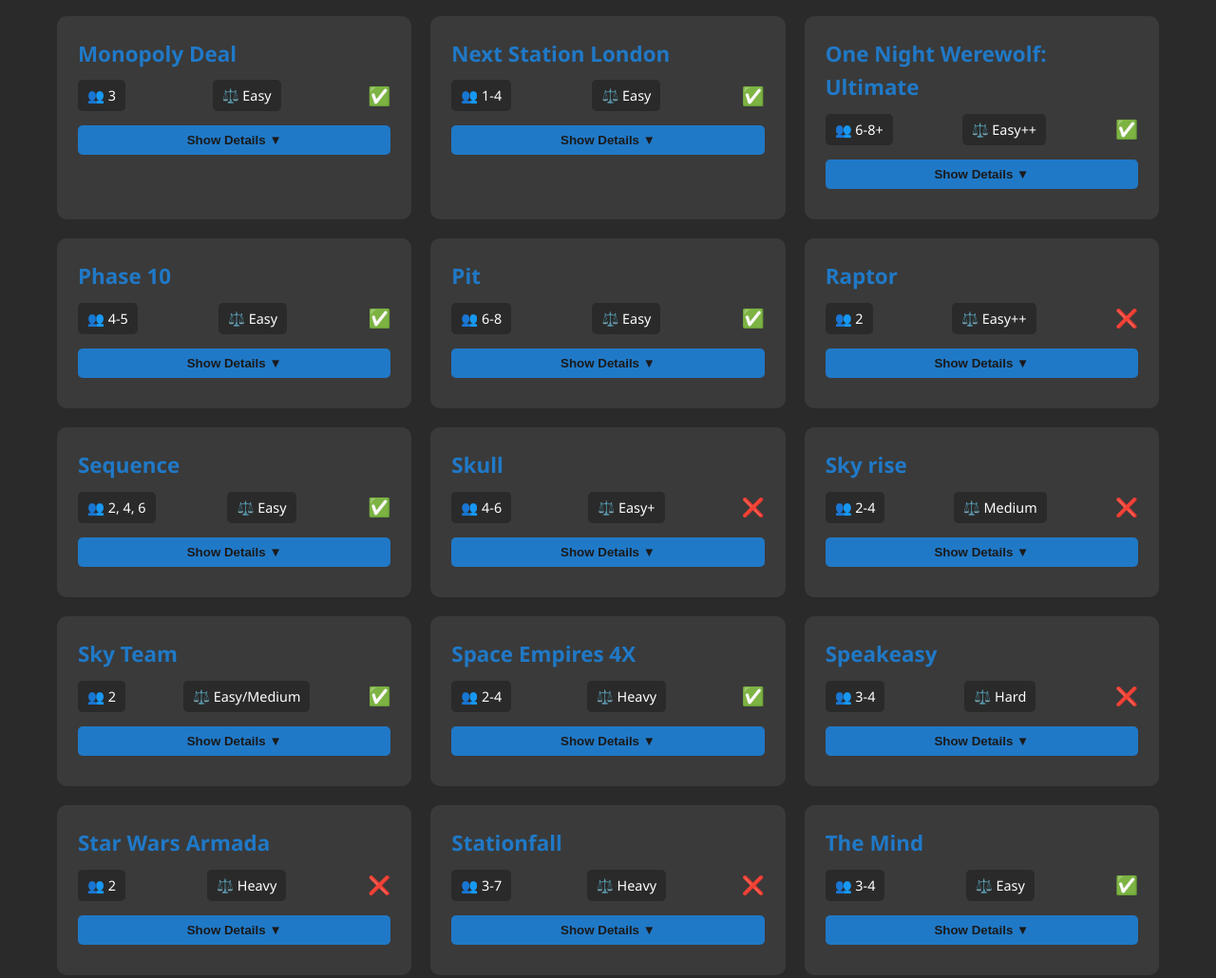
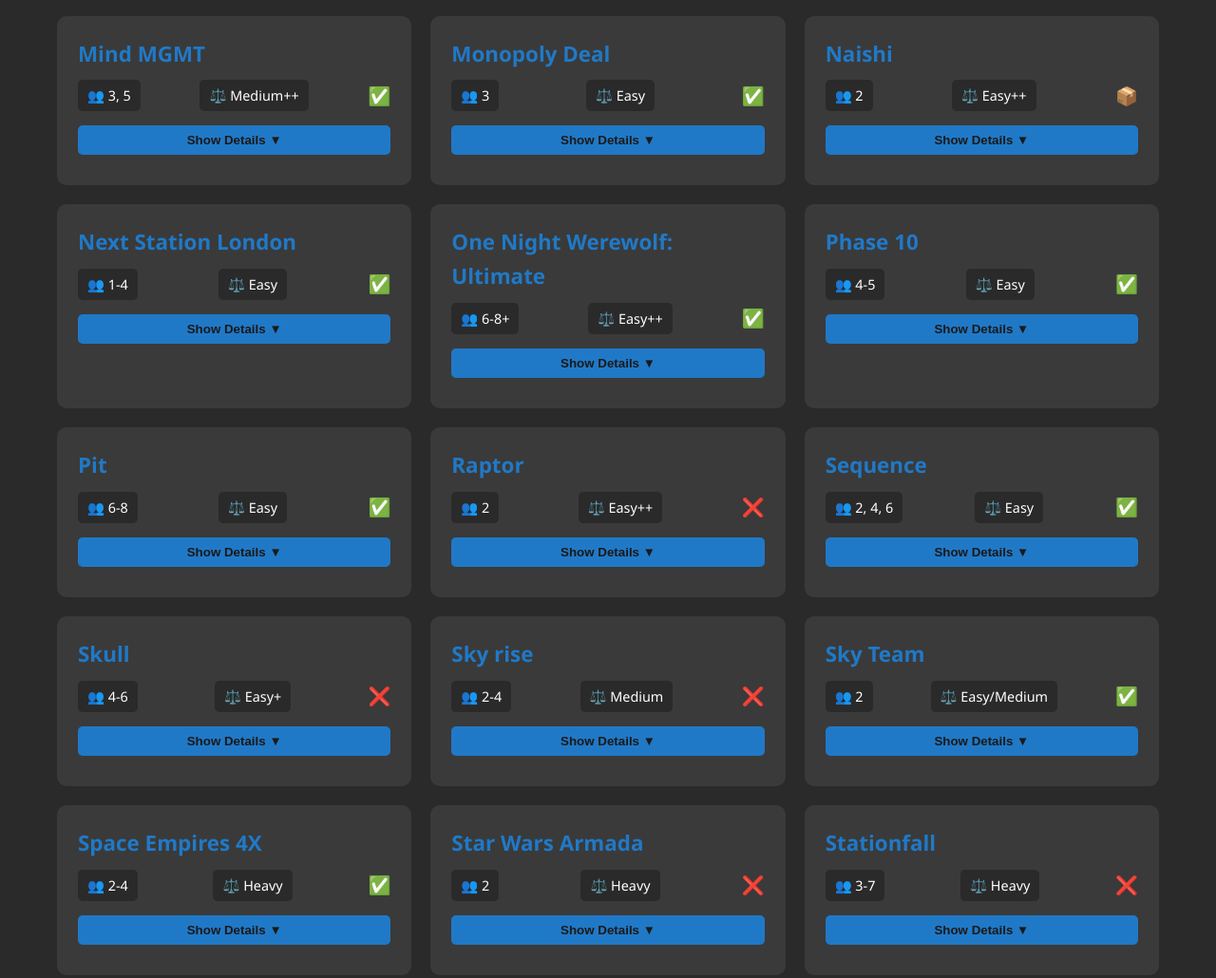
Before and after one commit to kyleboehlen/board-game-menu, a plain HTML site: page index.html in a window 1280 px wide. Shown: the part 2229-3259 px from the top of the page at 95% size. Drawn offline with Linux system fonts and the light colour scheme.

Commit message:
Iliad and Naishi Remove speakeasy

```diff
--- a/index.html
+++ b/index.html
@@ -156,7 +156,7 @@
         }
 
         .detail-label {
-Upda            color: #2079c7;
+            color: #2079c7;
             font-weight: bold;
             margin-right: 5px;
         }
@@ -669,7 +669,14 @@ Upda            color: #2079c7;
             weight: "Medium",
             mechanics: "Abstract Strategy, Wargame, Area Control, Bag Builder",
             theme: "Medieval War",
-            owned: "❌"
+            owned: "📦",
+            expansions: [
+                { name: "Shock Tactics", owned: "❌" },
+                { name: "Nightfall", owned: "❌" },
+                { name: "Tournament Kit", owned: "❌" },
+                { name: "Siege", owned: "❌" },
+                { name: "Nobility", owned: "❌" },
+            ]
         },
         {
             name: "Stationfall",
@@ -721,13 +728,20 @@ Upda            color: #2079c7;
             ]
         },
         {
-            name: "Speakeasy",
-            playerCount: "3-4",
-            weight: "Hard",
-            mechanics: " Area Control, Worker Placement",
-            theme: "Roaring Twenties, Mobsters, Prohibition",
-            owned: "❌",
-            expansions: []
+            name: "Naishi",
+            playerCount: "2",
+            weight: "Easy++",
+            mechanics: "Tableau Building",
+            theme: "Japanese",
+            owned: "📦"
+        },
+        {
+            name: "Iliad",
+            playerCount: "2",
+            weight: "Easy++",
+            mechanics: "Set Completion",
+            theme: "Iliad Soliders and Greek Gods",
+            owned: "📦"
         },
         {
             name: "Star Wars Armada",
```
